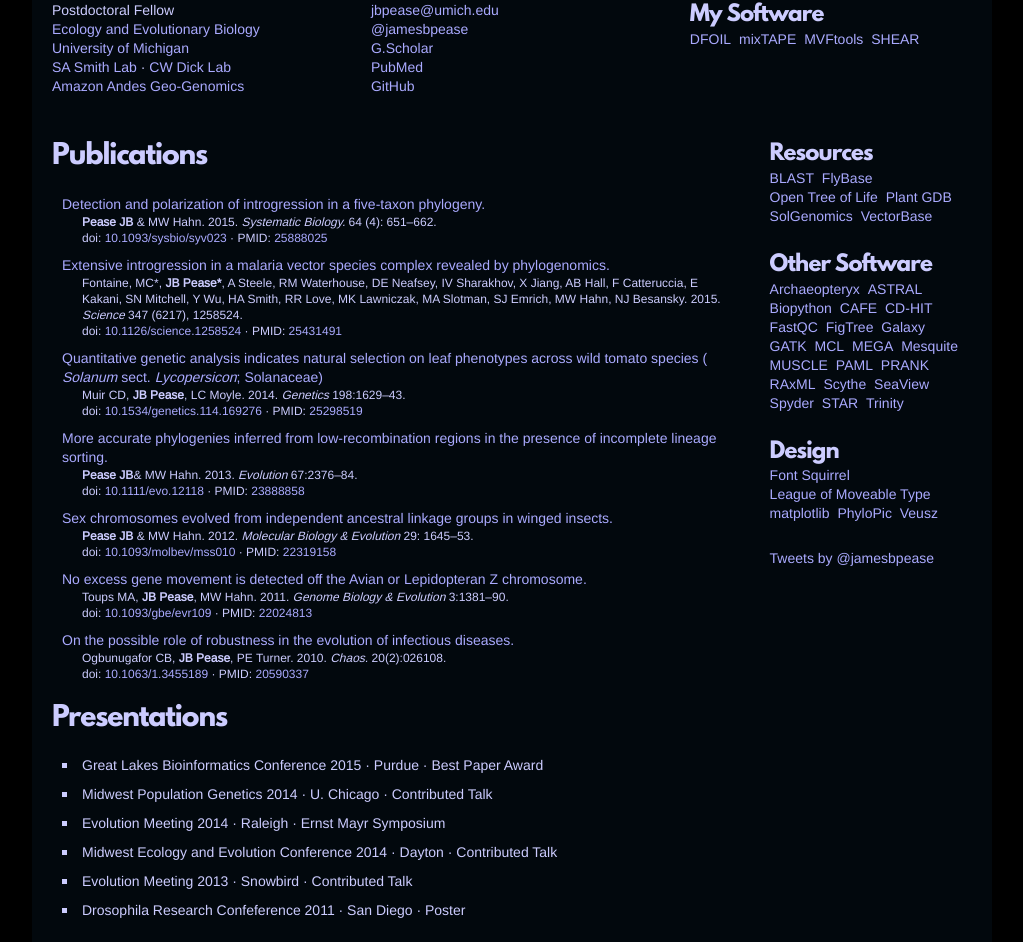
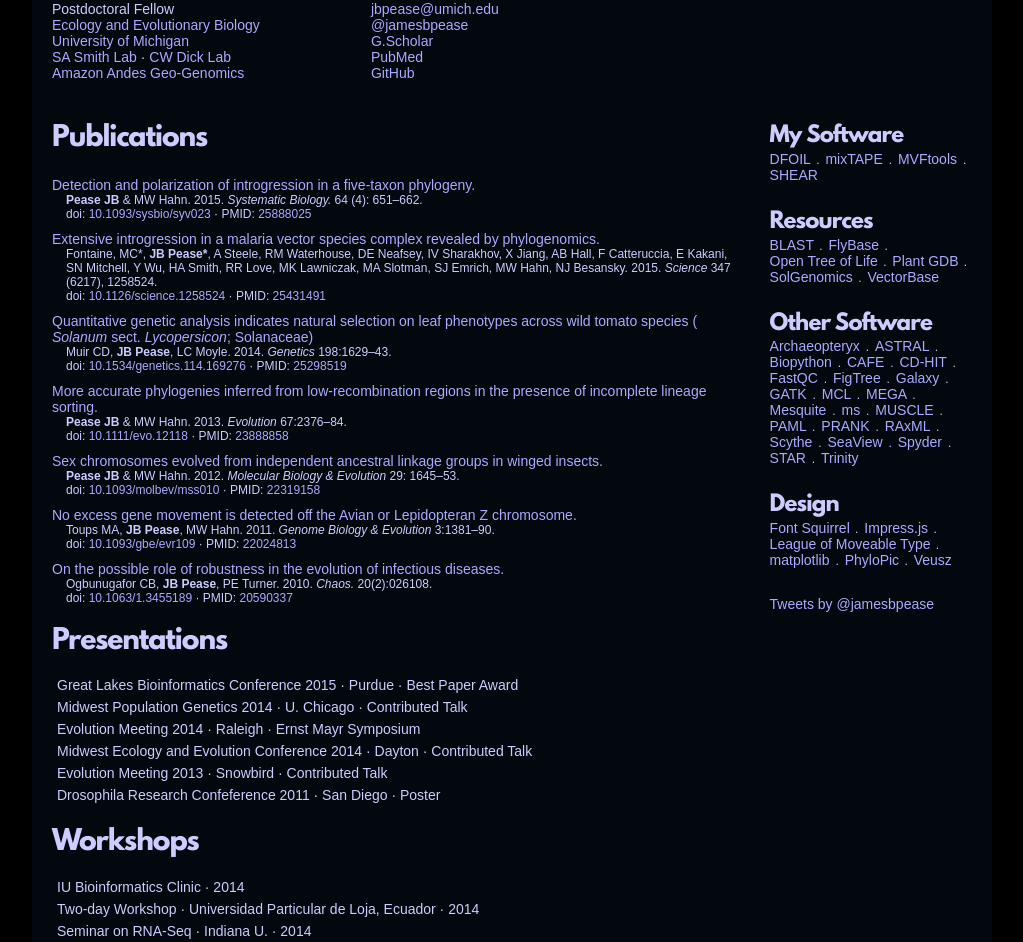
Before and after one commit to jbpease/jbpease.github.io, a plain HTML site: page index.html in a window 1280 px wide. Shown: the part 63-1005 px from the top of the page, without its empty margins (128-1151 px from the left). Drawn offline with Linux system fonts and the light colour scheme.

Commit message:
minor updates

```diff
--- a/css/main.css
+++ b/css/main.css
@@ -120,7 +120,7 @@ h3, h4, #nameheader {
 }
 
 a, body  {
-font-family: Arimo, Arial, sans-serif;
+font-family: /*Arimo,*/ Arial, sans-serif;
 }
 
 div.pubtitle {
@@ -129,9 +129,8 @@ div.pubtitle {
 	margin-top: 10px;
 	/*font-weight: bold;*/
 	line-height:normal;
-	margin-left: 10px;
+	margin-left: 0px;
 }
-
 
 
 div.pubtitle a span {
@@ -143,7 +142,7 @@ div.pubtitle a:hover span {
 	/*position: absolute; top: 80px; left: 500px; width: 250px;*/
 	position: absolute;
 	top: 50px;
-	left: 10px;
+	left: 0px;
 	max-width: 800px;
 	padding: 6px;
 	margin: 5px;
@@ -172,7 +171,7 @@ div.pubtitle a span img {
 }
 
 .pubcite{
-	margin-left: 30px;
+	margin-left: 14px;
 	line-height: normal;
 }
 
@@ -194,7 +193,7 @@ div.softwarelist ul li{
 }
 
 div.softwarelist ul li:not(:last-child):after{
-	content: "";
+	content: ".";
 	margin: 0 2px;
 }
 
@@ -226,14 +225,14 @@ div.softwarelist a:hover span {
 }
 
 ul.listone {
-	list-style-type: square;
-	text-indent: -10px;
-	padding-left: 10px;
+	list-style-type: none;
+	text-indent: -5px;
+	padding-left: 5px;
 }
 
 ul.listone li {
-	margin-left: 10px;
-	line-height: normal;
+	margin-left: 5px;
+	line-height: 12px;
 }
 
 .nobottom{
--- a/index.html
+++ b/index.html
@@ -73,29 +73,6 @@ var juyvepk = ['@','.','p','e','a','a','i','i','=','c','e','"',':','l','f','m','
           <br />
 
           <br /></p>
-        </div>
-        <div class="four columns">
-          <h4 class="nobottom">My Software</h4>
-          <div class="softwarelist">
-            <ul>
-              <li>
-                <a href="http://www.github.com/jbpease/dfoil" target="_blank">DFOIL
-                <span>Detection of introgression in five-taxon phylogeny</span></a>
-              </li>
-                <li>
-                <a href="http://www.github.com/jbpease/mixtape" target="_blank">mixTAPE
-                <span>mix of Tools for Analysis of Phylogenetics and Evolution</span></a>
-              </li>
-              <li>
-                <a href="http://www.github.com/jbpease/mvftools" target="_blank">MVFtools
-                <span>Multisample Variant Format Toolkit</span></a>
-              </li>
-              <li>
-                <a href="http://www.github.com/jbpease/shear" target="_blank">SHEAR
-                <span>Integrated adapter removal, read trimming, and filtering</span></a>
-              </li>
-            </ul>
-          </div>
         </div>
       </div>
       <div class="row">
@@ -195,7 +172,7 @@ var juyvepk = ['@','.','p','e','a','a','i','i','=','c','e','"',':','l','f','m','
             species phylogeny, especially in cases where a whole-genome phylogeny appears to be an unresolvable
             polytomy.</span></a>
           </div>
-          <div class="indented pubcite"><strong>Pease JB</strong>&amp; MW Hahn. 2013.
+          <div class="indented pubcite"><strong>Pease JB</strong> &amp; MW Hahn. 2013.
           <em>Evolution</em> 67:2376&ndash;84.
           <br />doi:
           <a href="http://dx.doi.org/10.1111/evo.12118" class="doilink">10.1111/evo.12118</a> &middot; PMID:
@@ -286,6 +263,29 @@ var juyvepk = ['@','.','p','e','a','a','i','i','=','c','e','"',':','l','f','m','
           </ul>
         </div>
         <div class="three columns">
+          <h4 class="nobottom">My Software</h4>
+          <div class="softwarelist">
+            <ul>
+              <li>
+                <a href="http://www.github.com/jbpease/dfoil" target="_blank">DFOIL
+                <span>Detection of introgression in five-taxon phylogeny</span></a>
+              </li>
+                <li>
+                <a href="http://www.github.com/jbpease/mixtape" target="_blank">mixTAPE
+                <span>mix of Tools for Analysis of Phylogenetics and Evolution</span></a>
+              </li>
+              <li>
+                <a href="http://www.github.com/jbpease/mvftools" target="_blank">MVFtools
+                <span>Multisample Variant Format Toolkit</span></a>
+              </li>
+              <li>
+                <a href="http://www.github.com/jbpease/shear" target="_blank">SHEAR
+                <span>Integrated adapter removal, read trimming, and filtering</span></a>
+              </li>
+            </ul>
+          </div>
+        </div>
+        <div class="three columns">
           <div class="softwarelist">
             <h4 class="nobottom">Resources</h4>
             <ul>
@@ -359,6 +359,10 @@ var juyvepk = ['@','.','p','e','a','a','i','i','=','c','e','"',':','l','f','m','
                 <span>Suite of modules for phylogenetic analysis.</span></a>
               </li>
               <li>
+                <a href="http://home.uchicago.edu/rhudson1/source/mksamples.htm" target="_blank">ms
+                <span>Coalescent simulation</span></a>
+              </li>
+              <li>
                 <a href="http://www.drive5.com/muscle/" target="_blank">MUSCLE
                 <span>Multiple sequence alignment</span></a>
               </li>
@@ -405,6 +409,10 @@ var juyvepk = ['@','.','p','e','a','a','i','i','=','c','e','"',':','l','f','m','
                 </li>
 
 				<li>
+					<a href="https://github.com/impress/impress.js" target="_blank">Impress.js</a>
+				</li>
+
+				<li>
 					<a href="https://www.theleagueofmoveabletype.com/" target="_blank">League of Moveable Type</a>
 				</li>
 			  <li>
```
